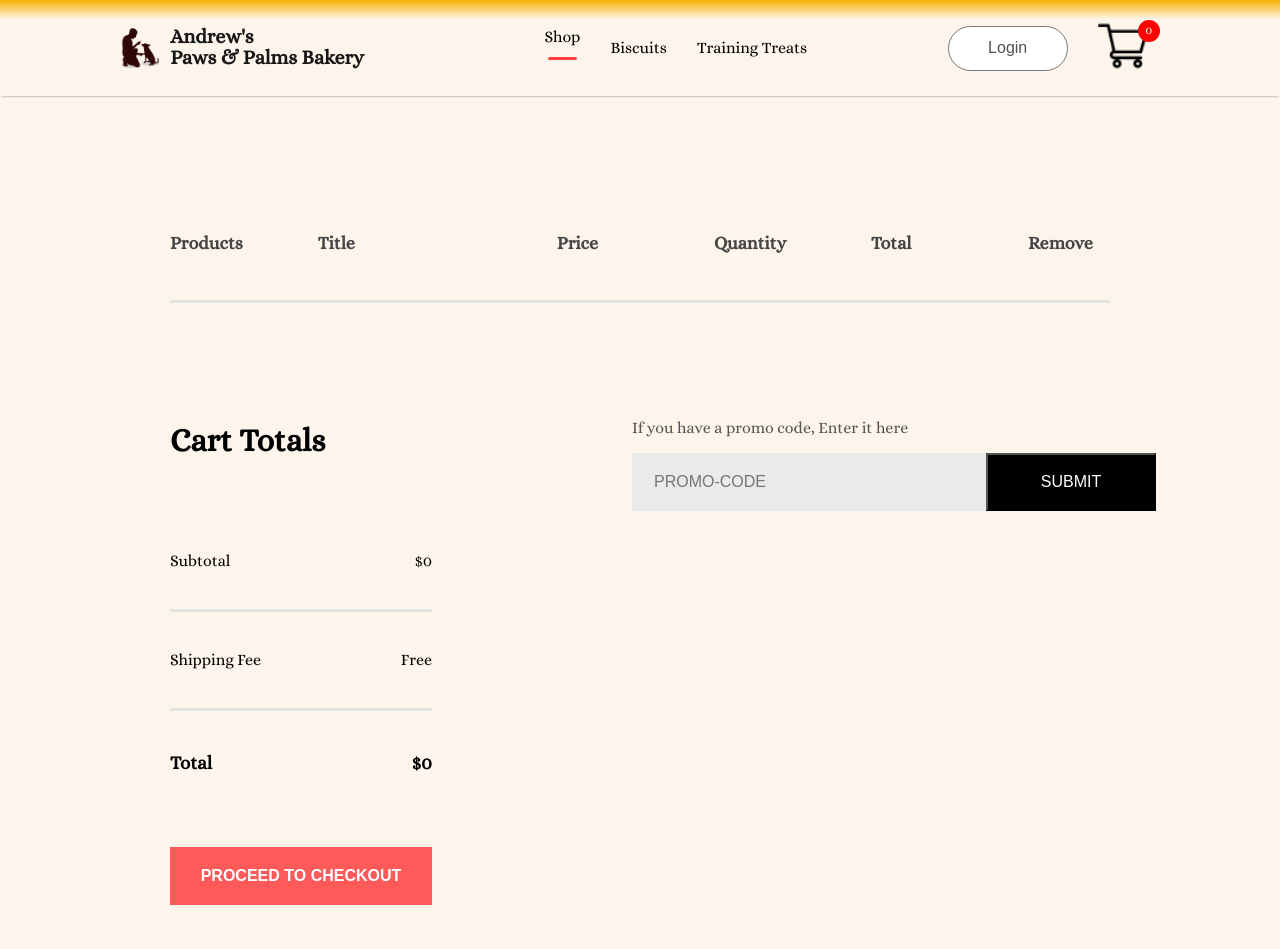
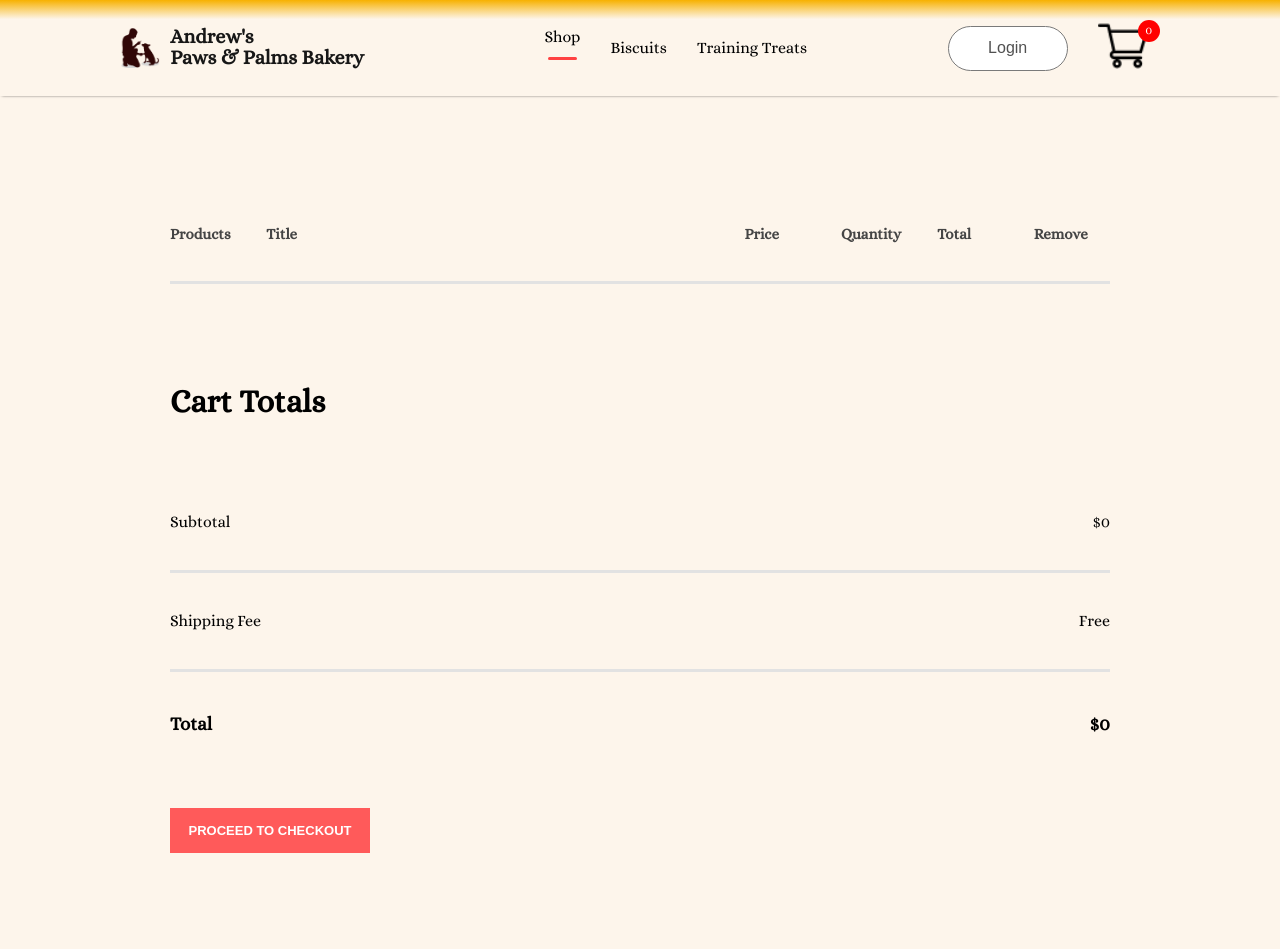
Before and after one commit to alroney/PapBakery2_0, a React (Create React App) app in the folder frontend/: page /cart in a window 1280 px wide. Shown: the top 949 px of the page. Built offline with nearby package versions, Linux system fonts and the light colour scheme.

Commit message:
Added screen responsiveness for CartItems. End of Frontend only development.

```diff
--- a/frontend/src/Components/CartItems/CartItems.css
+++ b/frontend/src/Components/CartItems/CartItems.css
@@ -25,7 +25,7 @@
     font-weight: 500;
 }
 
-.carticon-product-icon {
+.cartitems-product-icon {
     height: 62px;
 }
 
@@ -109,3 +109,73 @@
     color: white;
     cursor: pointer;
 }
+
+
+@media(max-width: 1280px) {
+    .caritems {
+        margin: 60px 50px;
+    }
+
+    .cartitems-format-main {
+        grid-template-columns: 0.5fr 3fr 0.5fr 0.5fr 0.5fr 0.5fr;
+        gap: 20px;
+        padding: 15px 0px;
+        font-size: 15px;
+    }
+
+    .cartitems-product-icon {
+        height: 50px;
+    }
+
+    .caritems-remove-icon {
+        margin: auto;
+    }
+
+    .cartitems-quantity {
+        width: 40px;
+        height: 30px;
+    }
+
+    .cartitems-down {
+        margin: 80px 0px;
+        flex-direction: column;
+        gap: 80px;
+    }
+
+    .cartitems-total {
+        margin: 0;
+    }
+
+    .cartitems-total button {
+        max-width: 200px;
+        height: 45px;
+        font-size: 13px;
+    }
+
+    .cartitems-promobox {
+        width: auto;
+        max-width: 500px;
+    }
+
+    .cartitems-promobox input {
+        width: 100%;
+    }
+
+    .cartitems-promobox button {
+        width: 120px;
+        margin-left: -125px;
+    }
+}
+
+
+@media(max-width: 500px) {
+    .cartitems-format-main {
+        display: none;
+        grid-template-columns: 0.5fr 3fr 0.5fr;
+        gap: 10px;
+    }
+
+    .cartitems-format {
+        display: grid;
+    }
+}
--- a/frontend/src/Components/CartItems/CartItems.jsx
+++ b/frontend/src/Components/CartItems/CartItems.jsx
@@ -21,7 +21,7 @@
             if(cartItems[e.id] > 0) {
                 return <div>
                             <div className="cartitems-format cartitems-format-main">
-                                <img src={e.image} alt="" className="carticon-product-icon" />
+                                <img src={e.image} alt="" className="cartitems-product-icon" />
                                 <p>{e.name}</p>
                                 <p>${e.price}</p>
                                 <button className='cartitems-quantity'>{cartItems[e.id]}</button>
```
